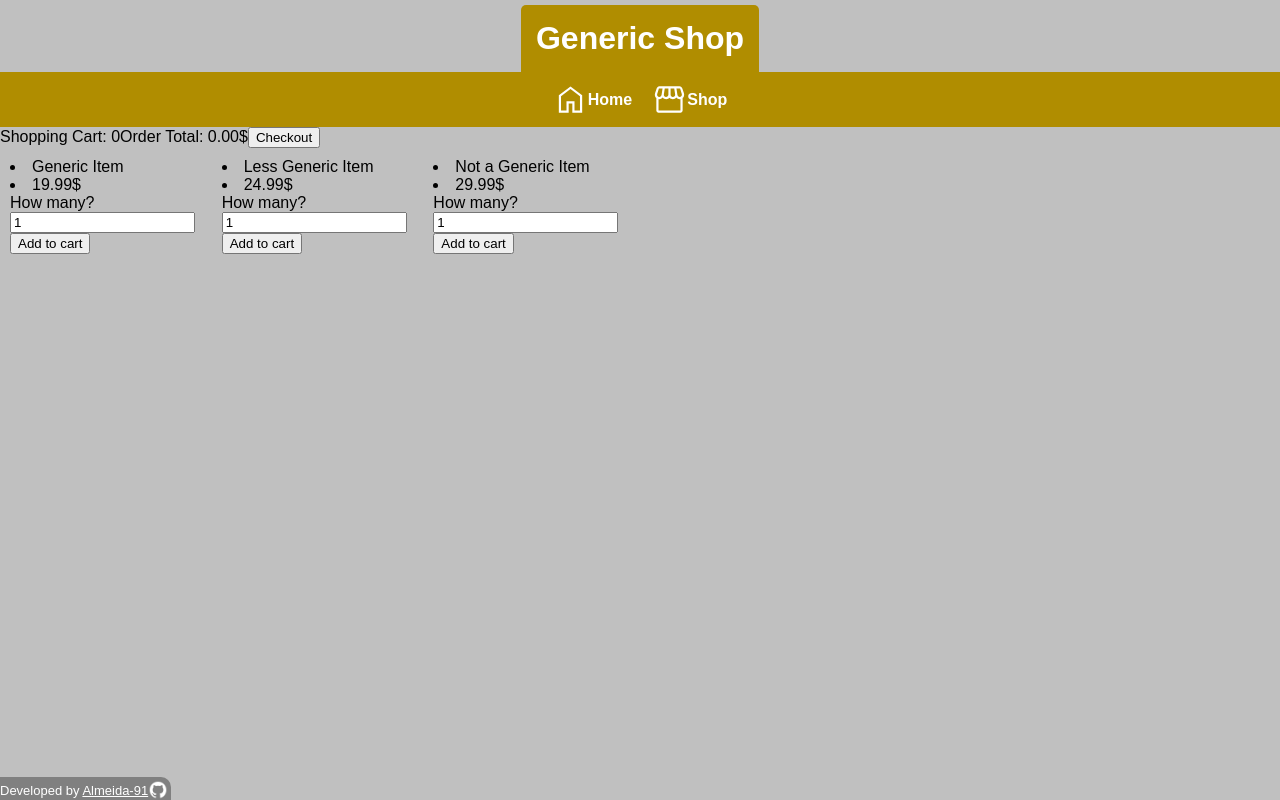
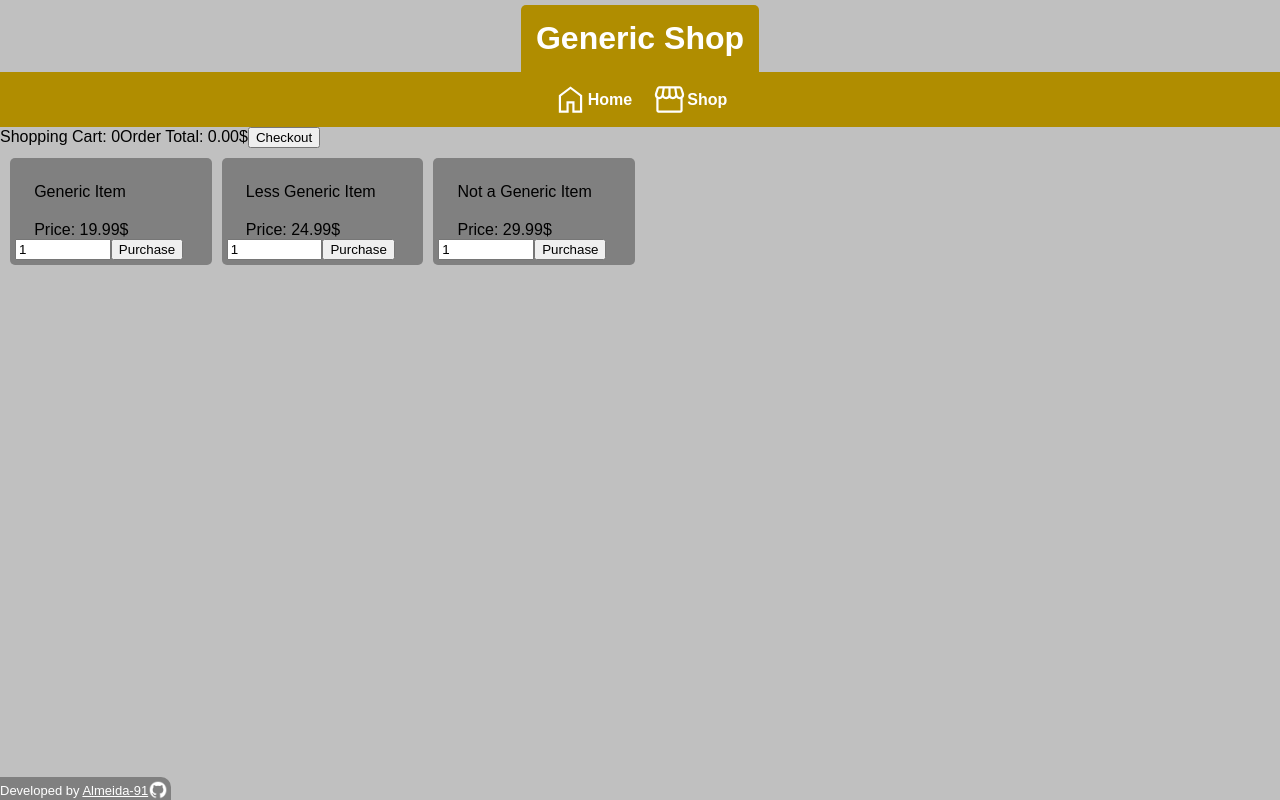
Before and after one commit to almeida-91/shopping-cart, a React (Create React App) app: page /shop in a window 1280 px wide. Built offline with nearby package versions, Linux system fonts and the light colour scheme; a web font is replaced by a local one.

Commit message:
Fix Shop bugs and add styling to item list

```diff
--- a/src/components/Shop.js
+++ b/src/components/Shop.js
@@ -60,10 +60,6 @@ const Shop = () => {
     return false;
   };
 
-  const handleQuantityChange = (e) => {
-    setQuantity(e.target.value);
-  };
-
   const totalItemsInCart = () => {
     const total = shopCart.reduce((a, b) => a + +b.itemQuantity, 0);
     setTotalItems(total);
@@ -88,27 +84,32 @@ const Shop = () => {
     totalItemsInCart();
   }, [shopCart]);
 
-  const listItems = itemList.map((item) => (
-    <div className="item">
-      <li>{item.name}</li>
-      <li>{item.price + "$"}</li>
-      <label htmlFor="numberOfItems">How many?</label>
+  const listItems = itemList.map((item, index) => (
+    <div className="item" key={index}>
+      <p>{item.name}</p>
+      <p>Price: {item.price + "$"}</p>
+      <div>
+        <form
+          onSubmit={(event) => {
+            event.preventDefault();
+            addItemToCart(item, quantity);
+            setQuantity(1);
+            event.target.reset();
+          }}
+        >
           <input
             type="number"
             name="numberOfItems"
             pattern="[1-9]"
-        defaultValue={1}
             min="1"
-        onChange={handleQuantityChange}
-        value={quantity}
+            defaultValue={quantity}
+            onChange={(e) => {
+              setQuantity(e.target.value);
+            }}
           ></input>
-      <button
-        onClick={() => {
-          addItemToCart(item, quantity);
-        }}
-      >
-        Add to cart
-      </button>
+          <button type="submit">Purchase</button>
+        </form>
+      </div>
     </div>
   ));
 
--- a/src/components/shop.css
+++ b/src/components/shop.css
@@ -6,5 +6,14 @@
 }
 
 .item {
-    width: min-content;
+    background-color: gray;
+    padding: 5px;
+    border-radius: 5px;
+    display: flex;
+    flex-direction: column;
+    justify-content: center;
 }
+
+.item input {
+    width: 50%;
+}
```
Also changed, not shown: 2 other files (tests, documents, lock files or other folders). Lines whose indentation alone changed are shown as unchanged.
